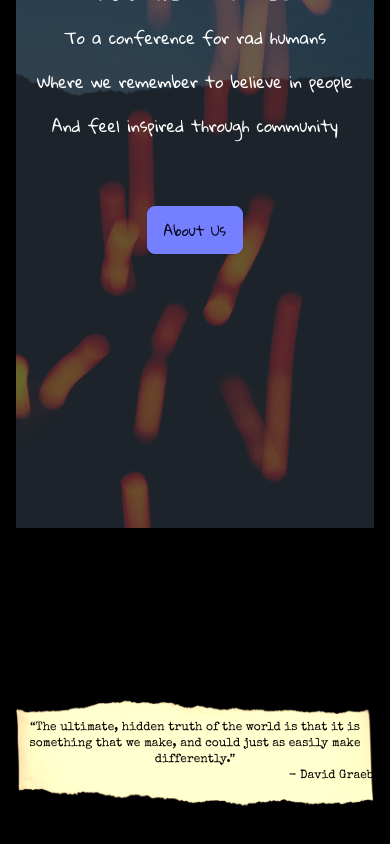
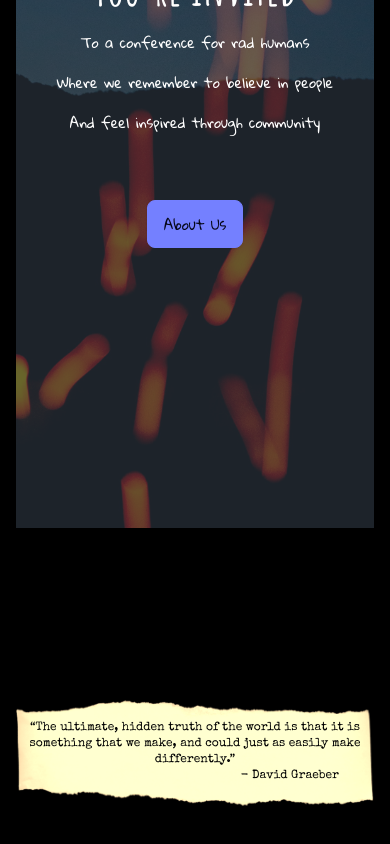
Before and after one commit to cludwell/spokeswheel, a Next.js app: page / in a window 390 px wide. Shown: the part 664-1508 px from the top of the page. Built offline with nearby package versions, Linux system fonts and the light colour scheme; no server answers.

Commit message:
responsiveness

```diff
--- a/src/app/layout.js
+++ b/src/app/layout.js
@@ -13,7 +13,7 @@ export const dynamic = 'force-dynamic'
 export default function RootLayout({ children }) {
   return (
     <html lang="en">
-      <body className={inter.className} data-theme="dark">
+      <body className={`${inter.className} text-sm sm:text-base`} data-theme="dark">
         <Providers>
           <Header />
           {children}
--- a/src/components/Footer.jsx
+++ b/src/components/Footer.jsx
@@ -27,7 +27,7 @@ export default function Footer() {
           “The ultimate, hidden truth of the world is that it is something that
           we make, and could just as easily make differently.”
           <br />
-          <span className="text-right w-96 float-end">- David Graeber</span>
+          <span className="mr-12 text-right w-96 float-end">- David Graeber</span>
         </p>
       </div>
     </div>
```
